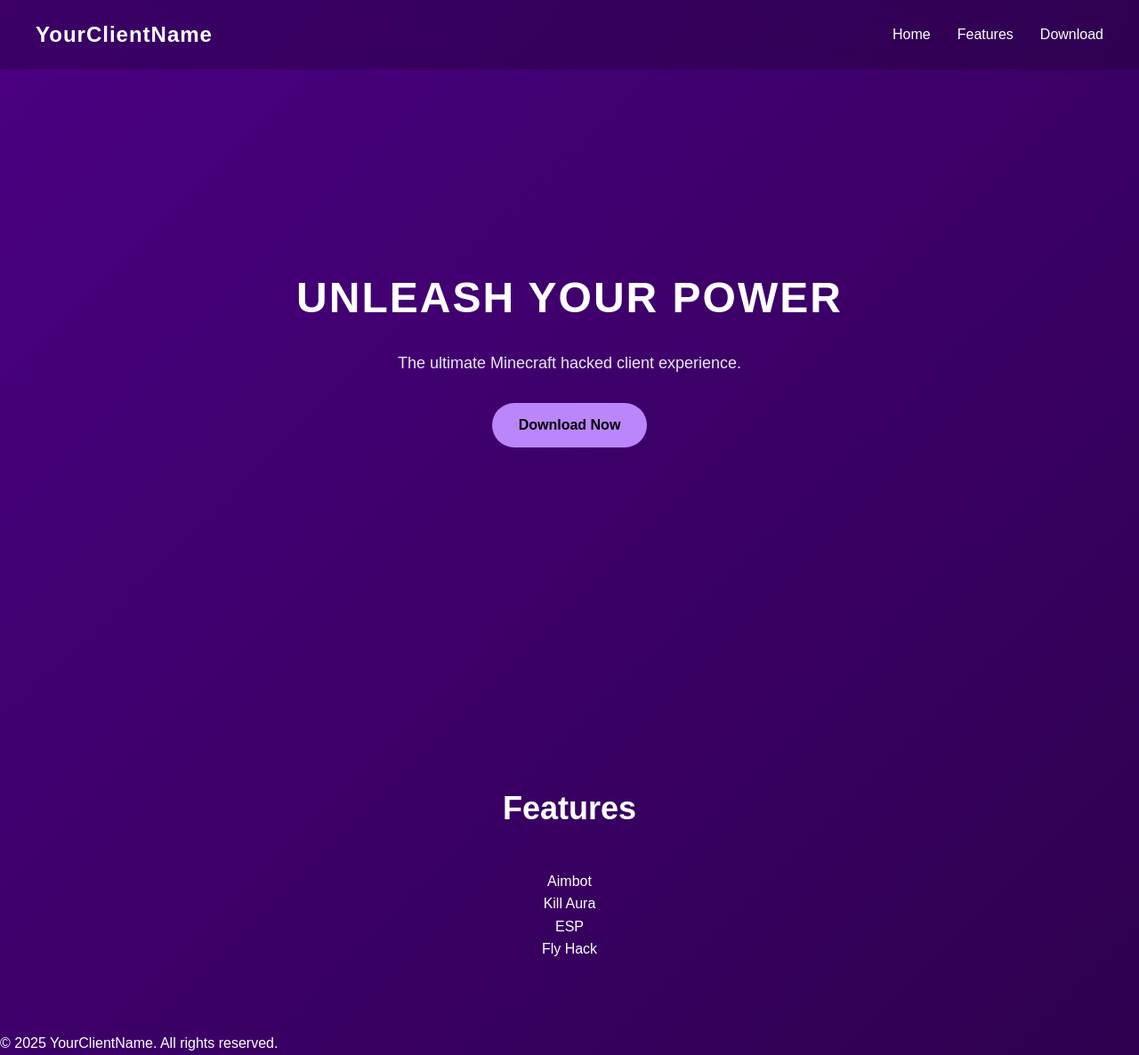
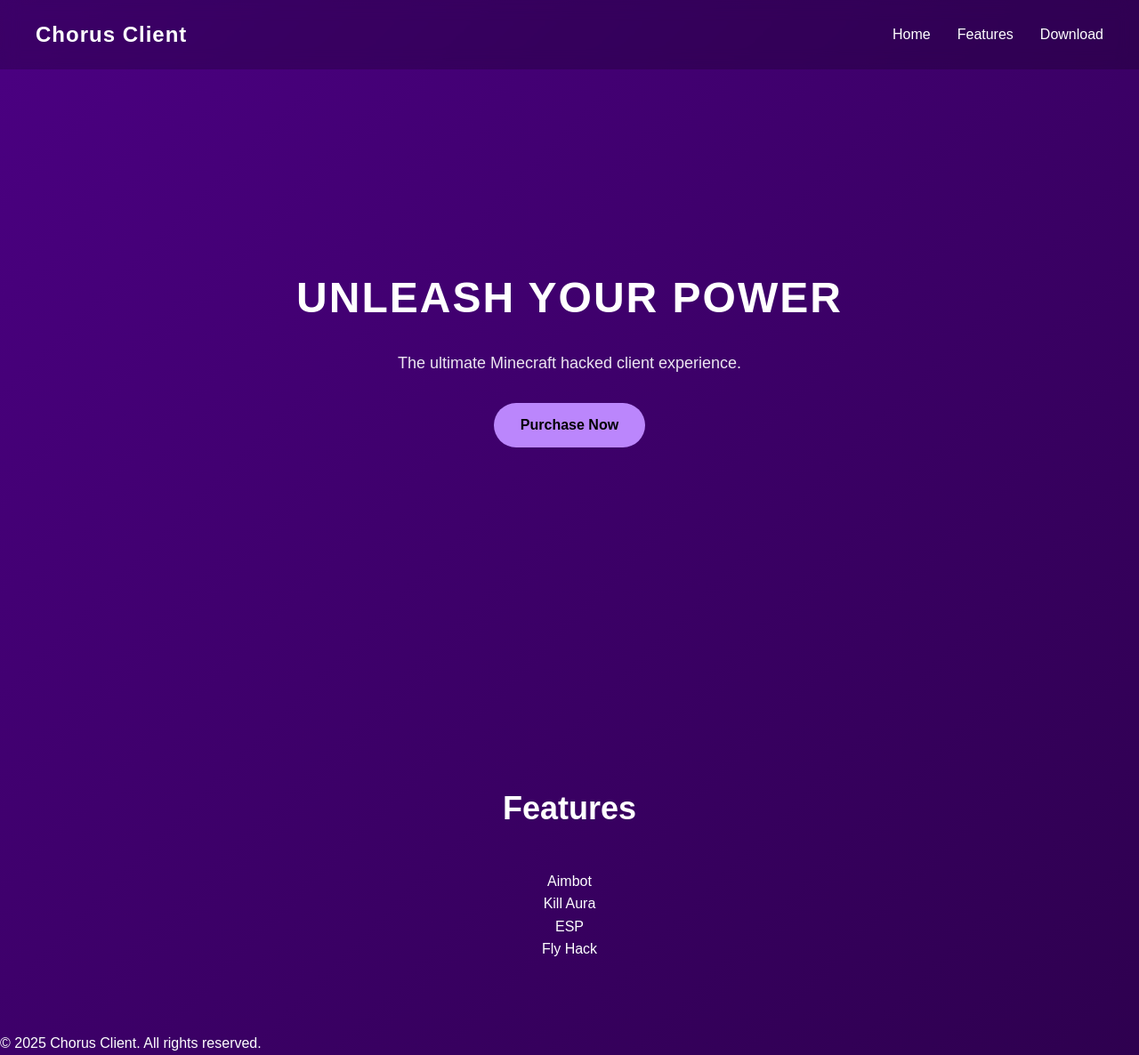
Before and after one commit to Crryz/chorusclient.lol, a plain HTML site: page index.html in a window 1280 px wide. Shown: the whole page at 89% size. Drawn offline with Linux system fonts and the light colour scheme.

Commit message:
Update index.html

```diff
--- a/index.html
+++ b/index.html
@@ -9,7 +9,7 @@
 <body>
     <header>
         <nav>
-            <div class="logo">YourClientName</div>
+            <div class="logo">Chorus Client</div>
             <ul>
                 <li><a href="#home">Home</a></li>
                 <li><a href="#features">Features</a></li>
@@ -21,7 +21,7 @@
     <section id="hero">
         <h1>Unleash Your Power</h1>
         <p>The ultimate Minecraft hacked client experience.</p>
-        <a href="#download" class="btn">Download Now</a>
+        <a href="#download" class="btn">Purchase Now</a>
     </section>
 
     <section id="features">
@@ -35,7 +35,7 @@
     </section>
 
     <footer>
-        <p>&copy; 2025 YourClientName. All rights reserved.</p>
+        <p>&copy; 2025 Chorus Client. All rights reserved.</p>
     </footer>
 </body>
 </html>
```
